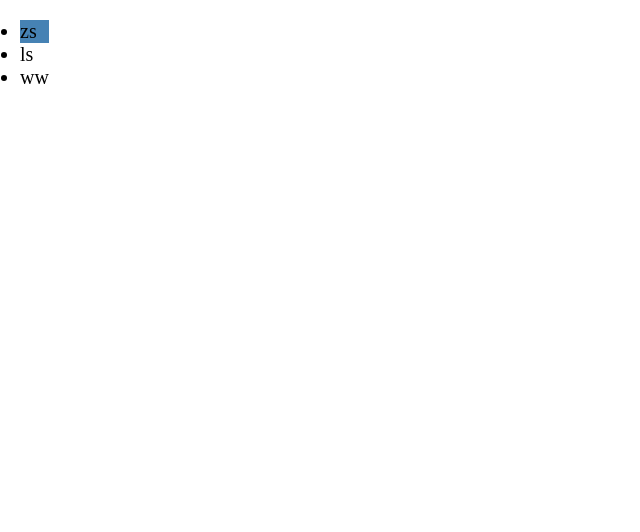
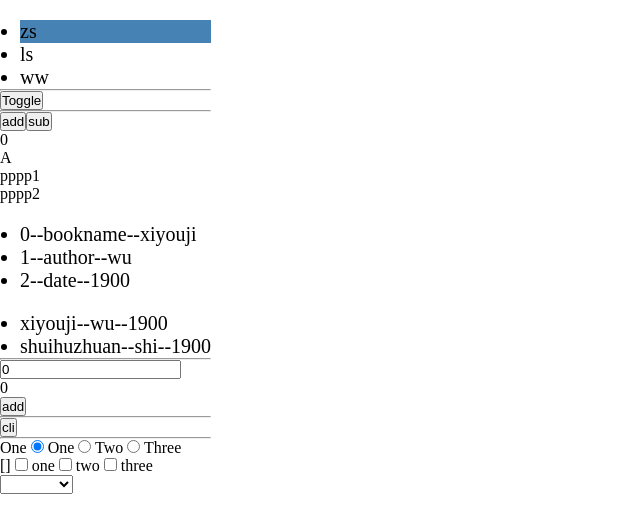
Before and after one commit to CooCoders/Co-Learning, a Vue app in the folder Vite+Vue3/vvue-demo1/: page / in a window 1280 px wide. Shown: the top 532 px of the page, without its empty margins (0-640 px from the left). Built offline with nearby package versions, Linux system fonts and the light colour scheme.

Commit message:
vue3 event form

```diff
--- a/Vite+Vue3/vvue-demo1/src/components/ListDemo.vue
+++ b/Vite+Vue3/vvue-demo1/src/components/ListDemo.vue
@@ -11,20 +11,126 @@
         {{ item.name }}
       </li>
     </ul>
+
+    <hr />
+    <button @click="show">Toggle</button>
+    <div class="show" v-if="isShow"></div>
+
+    <hr />
+    <button @click="add">add</button>
+    <button @click="sub">sub</button>
+    <p>{{ point }}</p>
+    <p>
+      <span v-if="point <= 3">A</span>
+      <span v-else-if="point <= 6">B</span>
+      <span v-else>C</span>
+    </p>
+
+    <template v-if="tag">
+      <p>pppp1</p>
+      <p>pppp2</p>
+    </template>
+
+    <ul>
+      <li v-for="(v, k, i) in bookList[0]">{{ i }}--{{ k }}--{{ v }}</li>
+    </ul>
+
+    <ul>
+      <li v-for="item in bookList">
+        {{ item.bookname }}--{{ item.author }}--{{ item.date }}
+      </li>
+    </ul>
+
+    <hr />
+    <input type="text" v-model.number="ipt" />
+    <p>{{ res }}</p>
+    <button @click="chgRes">add</button>
+    <hr />
+    <button @click="print1(), print2()">cli</button>
+
+    <hr />
+    <div>
+      {{ picked }}
+      <input type="radio" value="One" v-model="picked" /> One
+      <input type="radio" value="Two" v-model="picked" /> Two
+      <input type="radio" value="Three" v-model="picked" /> Three
+    </div>
+
+    <div>
+      {{ selected }}
+      <input type="checkbox" value="one" v-model="selected" /> one
+      <input type="checkbox" value="two" v-model="selected" /> two
+      <input type="checkbox" value="three" v-model="selected" /> three
+    </div>
+
+    <div>
+      {{ selectedVal }}
+      <select v-model="selectedVal">
+        <option>beijign</option>
+        <option>nanjing</option>
+        <option>dongjing</option>
+      </select>
+    </div>
   </div>
 </template>
 
 <script setup>
 import { ref, reactive } from 'vue'
+
+const selectedVal = ref()
+const selected = ref([])
+const picked = ref('One')
+
+const print1 = () => {
+  console.log('11111')
+}
+
+const print2 = () => {
+  console.log('22222')
+}
+
+const ipt = ref(0)
+const res = ref(0)
+const chgRes = () => {
+  res.value += ipt.value
+}
+
+const bookList = reactive([
+  {
+    bookname: 'xiyouji',
+    author: 'wu',
+    date: '1900',
+  },
+  {
+    bookname: 'shuihuzhuan',
+    author: 'shi',
+    date: '1900',
+  },
+])
+
 const usrList = ref([
   { name: 'zs', id: 1 },
   { name: 'ls', id: 2 },
   { name: 'ww', id: 3 },
 ])
+const tag = ref(true)
 const curInd = ref(1)
+const isShow = ref(false)
+
+const point = ref(0)
+const add = () => {
+  point.value++
+}
+const sub = () => {
+  point.value--
+}
 
 const chgIndex = (ind) => {
   curInd.value = ind
+}
+
+const show = () => {
+  isShow.value = !isShow.value
 }
 </script>
 <style scoped>
@@ -37,4 +143,10 @@ ul {
 .active {
   background-color: steelblue;
 }
+
+.show {
+  height: 100px;
+  width: 100px;
+  background-color: steelblue;
+}
 </style>
```
